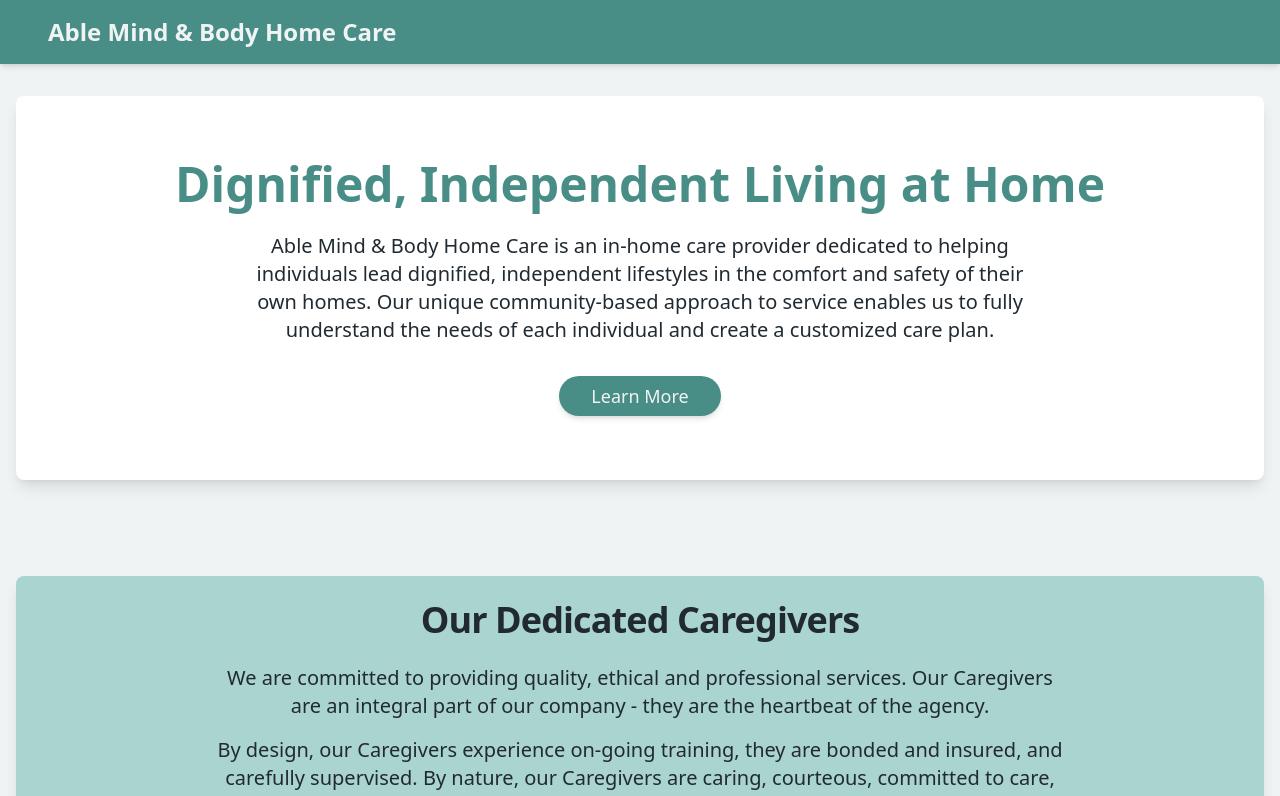
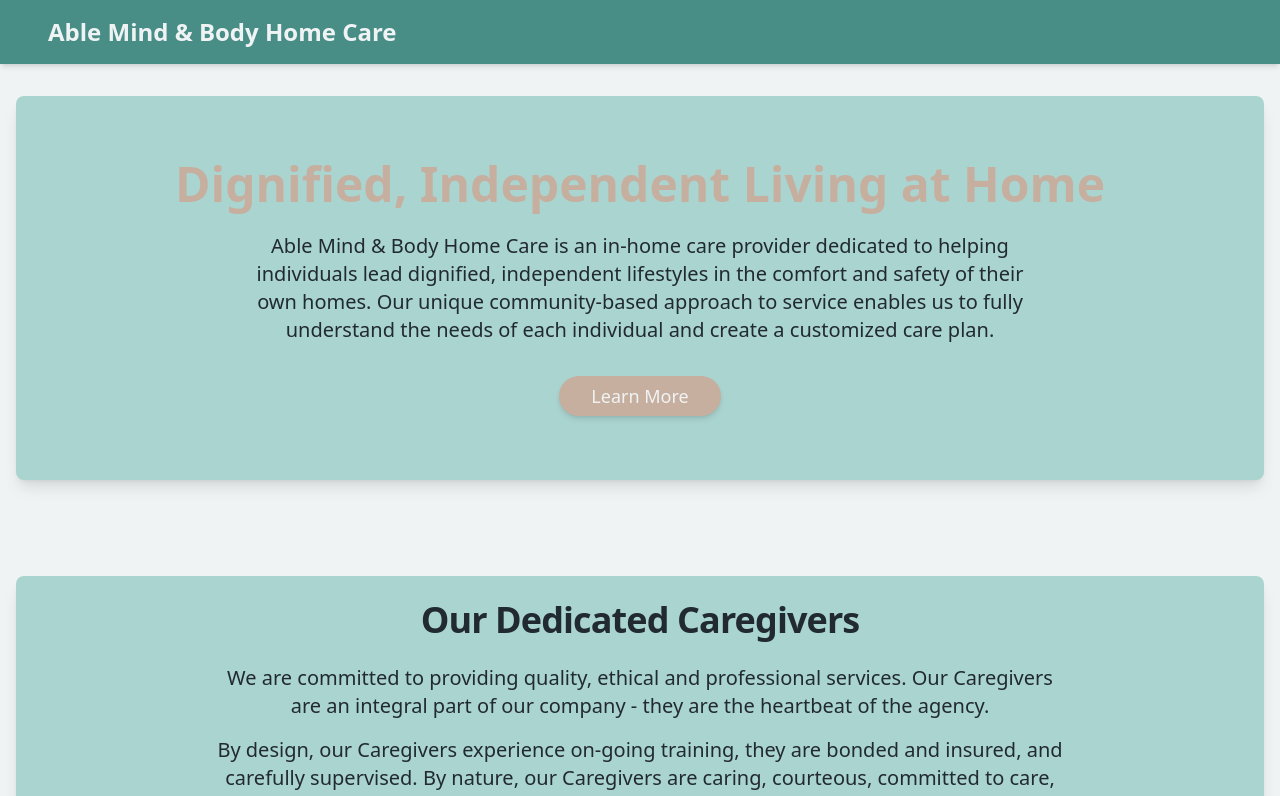
Before and after one commit to ife069/website-design, a React (Vite) app: page / in a window 1280 px wide. Shown: the top 796 px of the page. Built offline with nearby package versions, Linux system fonts and the light colour scheme.

Commit message:
[dyad] Updated color scheme for background, text, and buttons - wrote 2 file(s)

```diff
--- a/src/globals.css
+++ b/src/globals.css
@@ -4,50 +4,43 @@
 
 @layer base {
   :root {
-    --background: 0 0% 100%;
-    --foreground: 222.2 84% 4.9%;
+    --background: var(--amb-light);
+    --foreground: var(--amb-dark);
 
-    --card: 0 0% 100%;
-    --card-foreground: 222.2 84% 4.9%;
+    --card: var(--amb-accent);
+    --card-foreground: var(--amb-dark);
 
-    --popover: 0 0% 100%;
-    --popover-foreground: 222.2 84% 4.9%;
+    --popover: var(--amb-accent); /* Using accent for popovers */
+    --popover-foreground: var(--amb-dark);
 
-    --primary: 222.2 47.4% 11.2%;
-    --primary-foreground: 210 40% 98%;
+    --primary: var(--amb-tertiary);
+    --primary-foreground: var(--amb-light);
 
-    --secondary: 210 40% 96.1%;
-    --secondary-foreground: 222.2 47.4% 11.2%;
+    --secondary: var(--amb-accent);
+    --secondary-foreground: var(--amb-dark);
 
-    --muted: 210 40% 96.1%;
+    --muted: 210 40% 96.1%; /* Keeping default muted for now */
     --muted-foreground: 215.4 16.3% 46.9%;
 
-    --accent: 210 40% 96.1%;
-    --accent-foreground: 222.2 47.4% 11.2%;
+    --accent: var(--amb-accent);
+    --accent-foreground: var(--amb-dark);
 
-    --destructive: 0 84.2% 60.2%;
+    --destructive: 0 84.2% 60.2%; /* Keeping default destructive */
     --destructive-foreground: 210 40% 98%;
 
-    --border: 214.3 31.8% 91.4%;
+    --border: 214.3 31.8% 91.4%; /* Keeping default border */
     --input: 214.3 31.8% 91.4%;
-    --ring: 222.2 84% 4.9%;
+    --ring: var(--amb-primary); /* Using amb-primary for ring */
 
     --radius: 0.5rem;
 
-    --sidebar-background: 0 0% 98%;
-
+    --sidebar-background: 0 0% 98%; /* Keeping default sidebar for now */
     --sidebar-foreground: 240 5.3% 26.1%;
-
     --sidebar-primary: 240 5.9% 10%;
-
     --sidebar-primary-foreground: 0 0% 98%;
-
     --sidebar-accent: 240 4.8% 95.9%;
-
     --sidebar-accent-foreground: 240 5.9% 10%;
-
     --sidebar-border: 220 13% 91%;
-
     --sidebar-ring: 217.2 91.2% 59.8%;
 
     /* Custom AMB Colors */
@@ -59,33 +52,33 @@
   }
 
   .dark {
-    --background: 222.2 84% 4.9%;
-    --foreground: 210 40% 98%;
+    --background: var(--amb-dark);
+    --foreground: var(--amb-light);
 
-    --card: 222.2 84% 4.9%;
-    --card-foreground: 210 40% 98%;
+    --card: var(--amb-primary);
+    --card-foreground: var(--amb-light);
 
-    --popover: 222.2 84% 4.9%;
-    --popover-foreground: 210 40% 98%;
+    --popover: var(--amb-primary);
+    --popover-foreground: var(--amb-light);
 
-    --primary: 210 40% 98%;
-    --primary-foreground: 222.2 47.4% 11.2%;
+    --primary: var(--amb-tertiary);
+    --primary-foreground: var(--amb-dark);
 
-    --secondary: 217.2 32.6% 17.5%;
-    --secondary-foreground: 210 40% 98%;
+    --secondary: var(--amb-accent);
+    --secondary-foreground: var(--amb-dark);
 
     --muted: 217.2 32.6% 17.5%;
     --muted-foreground: 215 20.2% 65.1%;
 
-    --accent: 217.2 32.6% 17.5%;
-    --accent-foreground: 210 40% 98%;
+    --accent: var(--amb-accent);
+    --accent-foreground: var(--amb-dark);
 
     --destructive: 0 62.8% 30.6%;
     --destructive-foreground: 210 40% 98%;
 
     --border: 217.2 32.6% 17.5%;
     --input: 217.2 32.6% 17.5%;
-    --ring: 212.7 26.8% 83.9%;
+    --ring: var(--amb-primary);
     --sidebar-background: 240 5.9% 10%;
     --sidebar-foreground: 240 4.8% 95.9%;
     --sidebar-primary: 224.3 76.3% 48%;
--- a/src/pages/Index.tsx
+++ b/src/pages/Index.tsx
@@ -4,7 +4,7 @@ import { Button } from "@/components/ui/button";
 
 const Index = () => {
   return (
-    <div className="min-h-screen flex flex-col bg-amb-light text-amb-dark">
+    <div className="min-h-screen flex flex-col bg-background text-foreground">
       {/* Header */}
       <header className="w-full bg-amb-primary text-amb-light p-4 shadow-md">
         <div className="container mx-auto flex justify-between items-center">
@@ -23,23 +23,23 @@ const Index = () => {
 
       <main className="flex-grow container mx-auto px-4 py-8 space-y-12">
         {/* Hero Section */}
-        <section className="text-center py-16 bg-white rounded-lg shadow-lg">
-          <h2 className="text-4xl md:text-5xl font-extrabold text-amb-primary mb-6 leading-tight">
+        <section className="text-center py-16 bg-card rounded-lg shadow-lg">
+          <h2 className="text-4xl md:text-5xl font-extrabold text-primary mb-6 leading-tight">
             Dignified, Independent Living at Home
           </h2>
-          <p className="text-lg md:text-xl text-amb-dark max-w-3xl mx-auto mb-8">
+          <p className="text-lg md:text-xl text-card-foreground max-w-3xl mx-auto mb-8">
             Able Mind & Body Home Care is an in-home care provider dedicated to helping individuals lead dignified, independent lifestyles in the comfort and safety of their own homes. Our unique community-based approach to service enables us to fully understand the needs of each individual and create a customized care plan.
           </p>
-          <Button className="bg-amb-primary hover:bg-amb-dark text-amb-light px-8 py-3 text-lg rounded-full shadow-md transition-colors duration-300">
+          <Button className="bg-primary hover:bg-primary/90 text-primary-foreground px-8 py-3 text-lg rounded-full shadow-md transition-colors duration-300">
             Learn More
           </Button>
         </section>
 
         {/* Caregivers Section */}
         <section className="py-12">
-          <Card className="bg-amb-accent text-amb-dark shadow-lg border-none">
+          <Card className="bg-secondary text-secondary-foreground shadow-lg border-none">
             <CardHeader>
-              <CardTitle className="text-3xl md:text-4xl font-bold text-center text-amb-dark">
+              <CardTitle className="text-3xl md:text-4xl font-bold text-center text-secondary-foreground">
                 Our Dedicated Caregivers
               </CardTitle>
             </CardHeader>
@@ -56,11 +56,11 @@ const Index = () => {
 
         {/* Contact Form Section Placeholder */}
         <section className="py-12 text-center">
-          <h2 className="text-3xl md:text-4xl font-bold text-amb-primary mb-6">
+          <h2 className="text-3xl md:text-4xl font-bold text-primary mb-6">
             Contact Us
           </h2>
-          <div className="bg-white p-8 rounded-lg shadow-lg max-w-2xl mx-auto">
-            <p className="text-lg text-amb-dark">
+          <div className="bg-card p-8 rounded-lg shadow-lg max-w-2xl mx-auto">
+            <p className="text-lg text-card-foreground">
               Please fill out the form below to get in touch with us.
             </p>
             {/* Placeholder for an actual contact form component */}
@@ -72,12 +72,12 @@ const Index = () => {
         </section>
 
         {/* Disclaimer Section */}
-        <section className="py-12 bg-white rounded-lg shadow-lg p-8">
-          <h2 className="text-2xl font-bold text-amb-dark mb-4">Disclaimer</h2>
-          <p className="text-sm text-gray-700 leading-relaxed">
+        <section className="py-12 bg-card rounded-lg shadow-lg p-8">
+          <h2 className="text-2xl font-bold text-card-foreground mb-4">Disclaimer</h2>
+          <p className="text-sm text-card-foreground leading-relaxed">
             Able Mind & Body Home Care (AMB) does not discriminate on the basis of race, color, national origin, sex, religion, age or disability in employment or the provision of services. AMB will take appropriate action to provide reasonable accommodations to qualified employees and applicants with disabilities, unless providing such accommodations creates an undue hardship. “Able Mind & Body Home Care is committed to providing reasonable accommodations for qualified individuals with disabilities in a fair and equitable manner and in accordance with applicable federal and state law. We seek to promote a diverse and inclusive work community.”Able Mind & Body Home Care (AMB) does not discriminate on the basis of race, color, national origin, sex, religion, age or disability in employment or the provision of services. AMB will take appropriate action to provide reasonable accommodations to qualified employees and applicants with disabilities, unless providing such accommodations creates an undue hardship.
           </p>
-          <p className="text-sm text-gray-700 leading-relaxed mt-4">
+          <p className="text-sm text-card-foreground leading-relaxed mt-4">
             “Able Mind & Body Home Care is committed to providing reasonable accommodations for qualified individuals with disabilities in a fair and equitable manner and in accordance with applicable federal and state law. We seek to promote a diverse and inclusive work community.”
           </p>
         </section>
```
